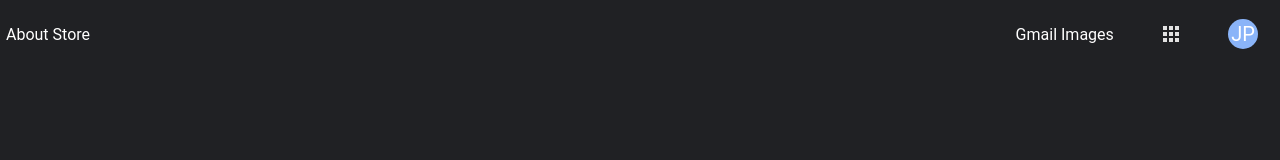
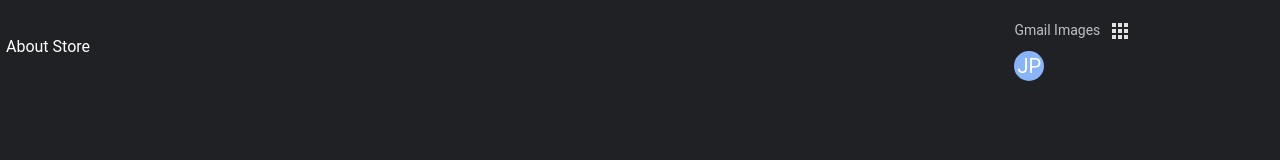
Before and after one commit to cassiebezick/my-search-engine-clone, a React (Vite) app: page / in a window 1280 px wide. Shown: the top 160 px of the page. Built offline with nearby package versions, Linux system fonts and the light colour scheme.

Commit message:
text styling updates to home page

```diff
--- a/src/components/Home.Styled.js
+++ b/src/components/Home.Styled.js
@@ -1,18 +1,18 @@
 import { styled } from "@mui/system";
 
-const StyledHeaderContainer = styled('div')`
+const StyledHeaderContainer = styled("div")`
   display: flex;
   flex-direction: column;
   height: 100vh;
 `;
 
-const StyledHeaderWrapper = styled('div')`
+const StyledHeaderWrapper = styled("div")`
   display: flex;
   justify-content: space-between;
   padding: 6px;
 `;
 
-const StyledHeaderLeft = styled('div')`
+const StyledHeaderLeft = styled("div")`
   display: flex;
   align-items: center;
   justify-content: space-between;
@@ -32,13 +32,19 @@ const StyledHeaderLeft = styled('div')`
   }
 `;
 
-const StyledHeaderRight = styled('div')`
+const StyledHeaderRight = styled("div")`
   display: flex;
   align-items: center;
   justify-content: space-between;
   flex: 0.2;
   padding: 8px;
   font-family: Roboto;
+  display: inline-block;
+  padding: 5px;
+  margin: 0px 5px;
+  color: #bdc1c6;
+  text-decoration: none;
+  font-size: 0.875rem;
   a {
     display: inline-block;
     padding: 5px;
@@ -53,7 +59,7 @@ const StyledHeaderRight = styled('div')`
   }
 `;
 
-const StyledLogoContainer = styled('div')`
+const StyledLogoContainer = styled("div")`
   display: flex;
   flex: 1;
   margin-top: 10%;
@@ -64,11 +70,10 @@ const StyledLogoContainer = styled('div')`
   }
 `;
 
-
 export {
   StyledHeaderContainer,
   StyledHeaderWrapper,
   StyledHeaderLeft,
   StyledHeaderRight,
-    StyledLogoContainer
-}
+  StyledLogoContainer,
+};
```
Lines whose indentation alone changed are shown as unchanged.
